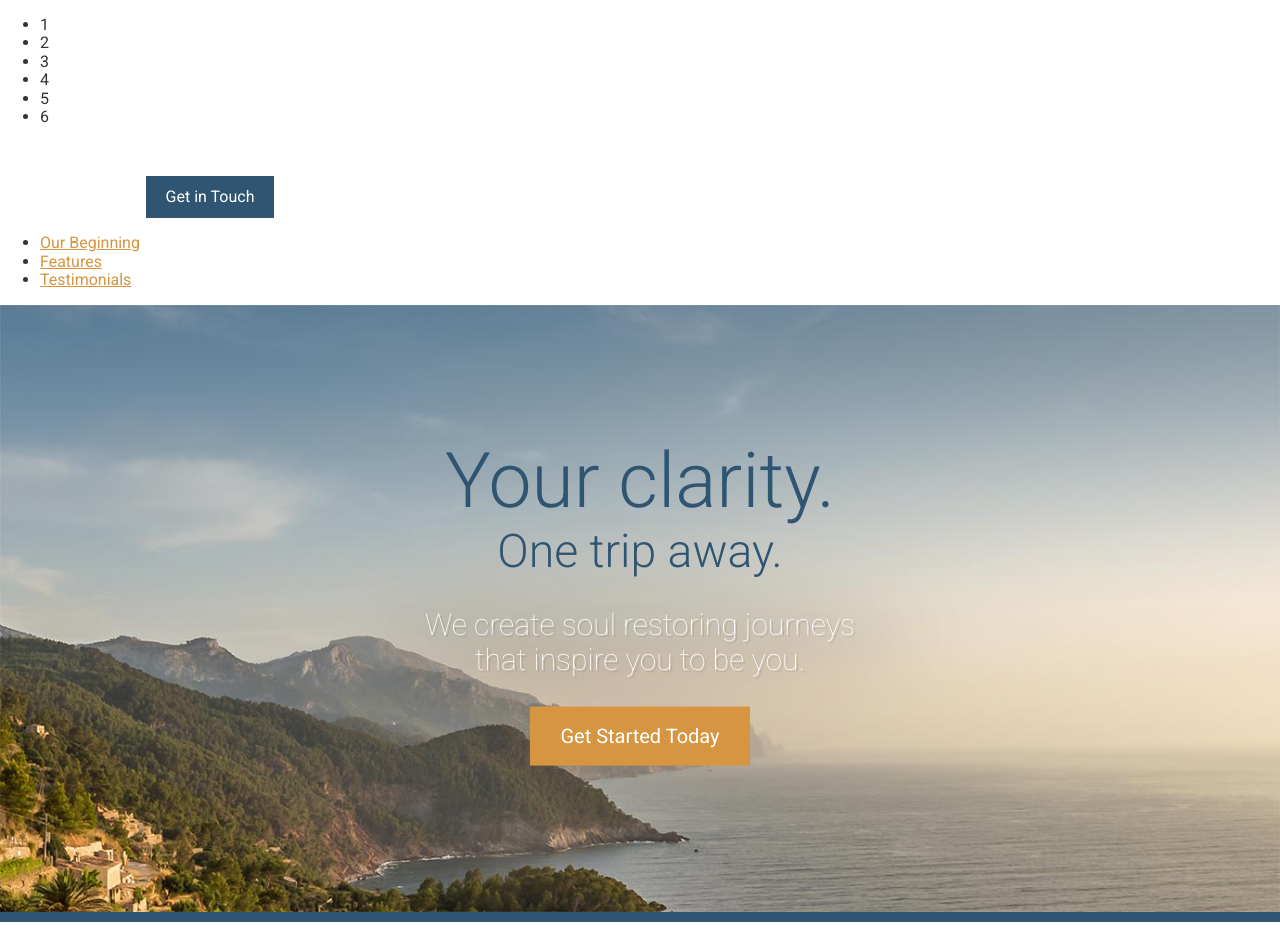
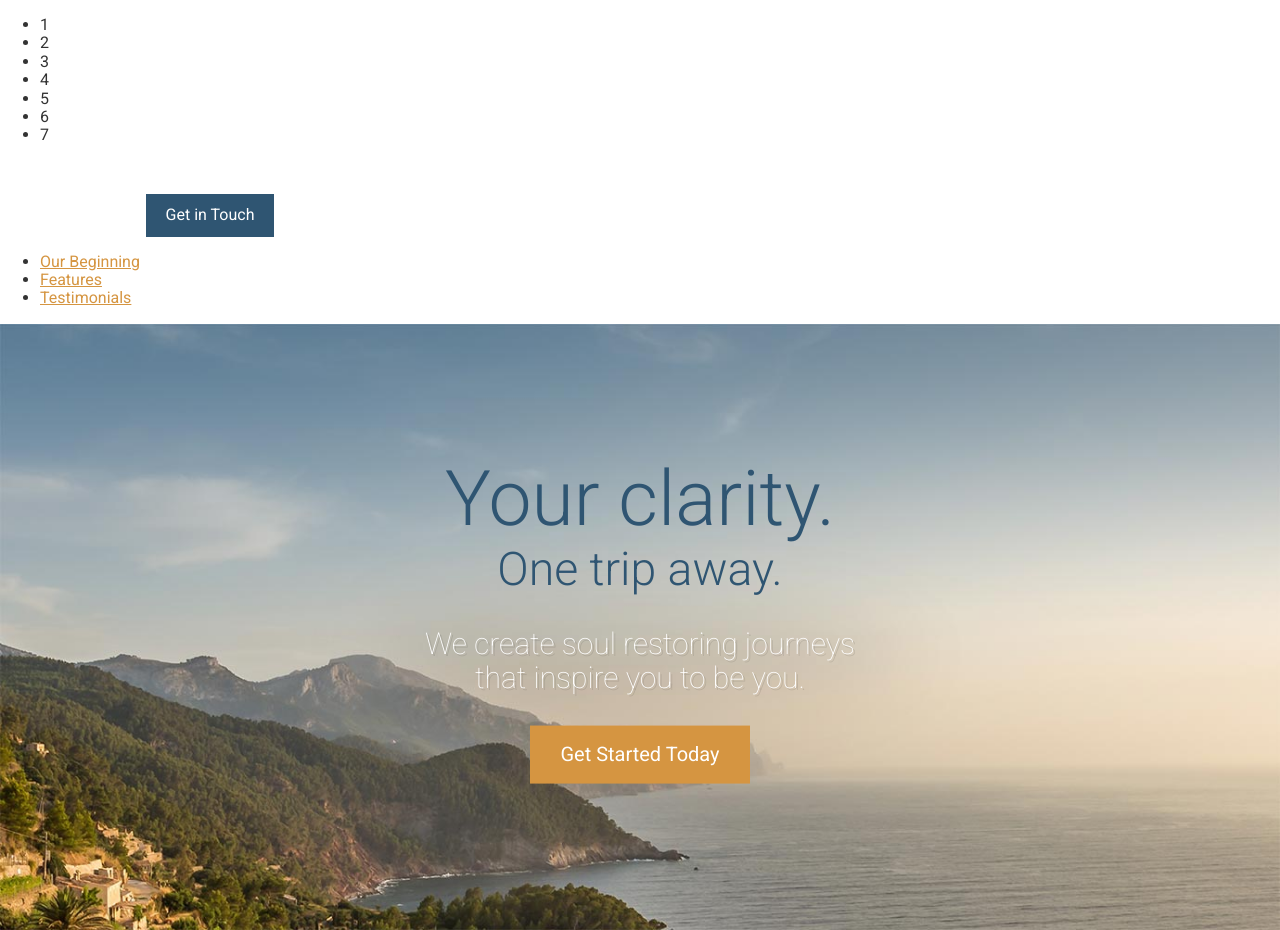
Before and after one commit to alzebud/travelsite, a website: page app/index.html in a window 1280 px wide. Shown: the top 930 px of the page. Drawn offline with Linux system fonts and the light colour scheme.

Commit message:
counted to seven

```diff
--- a/app/index.html
+++ b/app/index.html
@@ -18,6 +18,7 @@
     <li>4</li>
     <li>5</li>
     <li>6</li>
+    <li>7</li>
   </ul>
   <header>
     <img src="assets/images/icons/clear-view-escapes.svg">
```
